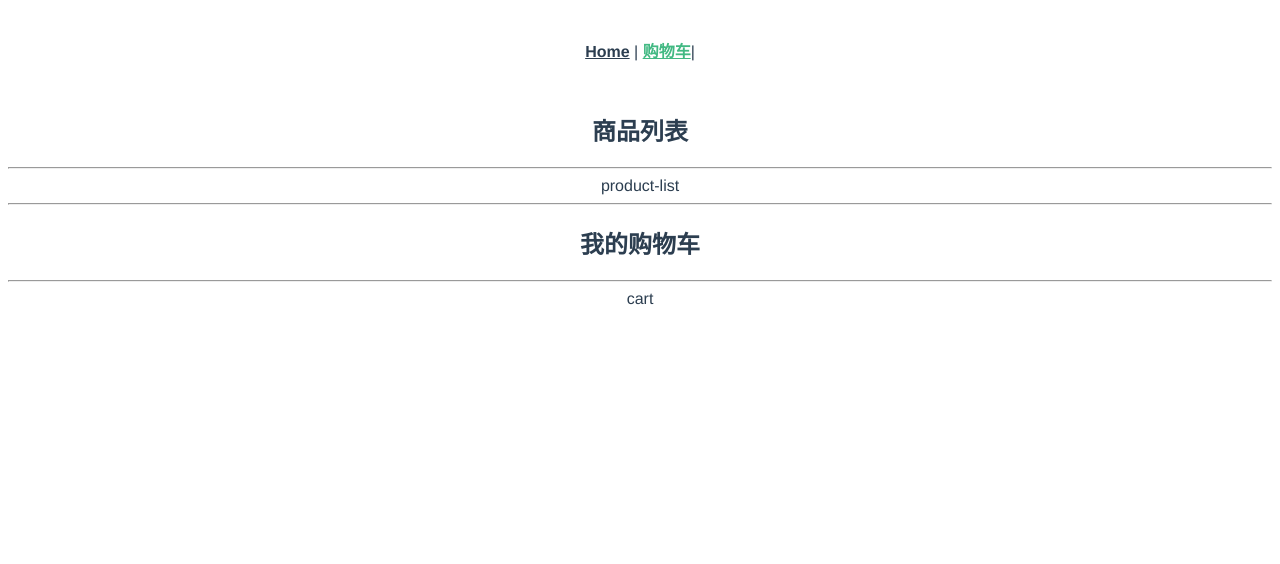
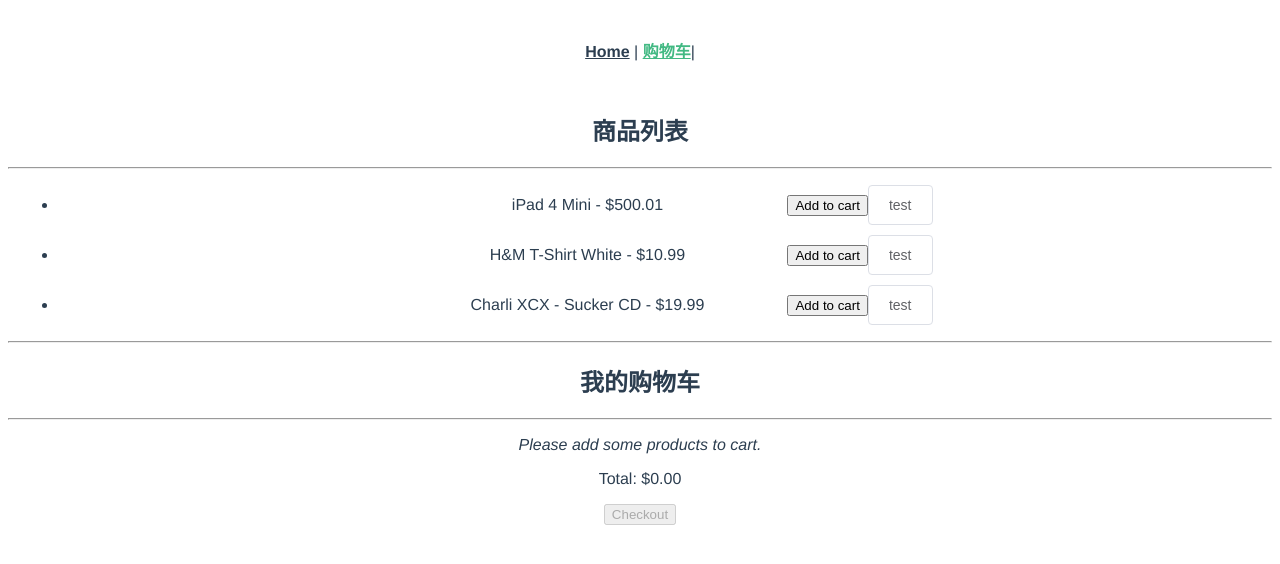
Before and after one commit to missxiaolin/vue-tools, a Vue app: page /shopping in a window 1280 px wide. Shown: the top 564 px of the page. Built offline with nearby package versions, Linux system fonts and the light colour scheme.

Commit message:
* 购物车逻辑

```diff
--- /dev/null
+++ b/src/api/shop.js
@@ -0,0 +1,23 @@
+/**
+ * Mocking client-server processing
+ */
+const _products = [
+  { id: 1, title: "iPad 4 Mini", price: 500.01, inventory: 2 },
+  { id: 2, title: "H&M T-Shirt White", price: 10.99, inventory: 10 },
+  { id: 3, title: "Charli XCX - Sucker CD", price: 19.99, inventory: 5 },
+];
+
+export default {
+  getProducts(cb) {
+    setTimeout(() => cb(_products), 100);
+  },
+
+  buyProducts(products, cb, errorCb) {
+    setTimeout(() => {
+      // simulate random checkout failure.
+      Math.random() > 0.5 || navigator.userAgent.indexOf("PhantomJS") > -1
+        ? cb()
+        : errorCb();
+    }, 100);
+  },
+};
--- a/src/components/shopping/Cart.vue
+++ b/src/components/shopping/Cart.vue
@@ -1,5 +1,39 @@
 <template>
-    <div>
-        cart
-    </div>
+  <div class="cart">
+      <p v-show="!products.length">
+          <i>Please add some products to cart.</i>
+      </p>
+      <ul>
+          <li v-for="p in products" :key="p.id">{{ p.title }} - {{ p.price | currency }} x {{ p.quantity }}</li>
+      </ul>
+      <p>Total: {{ total | currency }}</p>
+      <p>
+          <button :disabled="!products.length" @click="checkout(products)">Checkout</button>
+      </p>
+      <p v-show="checkoutStatus">Checkout {{ checkoutStatus }}.</p>
+  </div>
 </template>
+<script>
+import { mapGetters, mapState } from 'vuex';
+export default {
+  computed: {
+      ...mapState({
+          checkoutStatus: (state) => state.cart.checkoutStatus
+      }),
+      ...mapGetters('cart', {
+          products: 'cartProducts',
+          total: 'cartTotalPrice'
+      })
+  },
+  methods: {
+      checkout(products) {
+          this.$store.dispatch('cart/checkout', products);
+      }
+  }
+};
+</script>
+<style lang="scss" scoped>
+li {
+  margin: 10px;
+}
+</style>
--- a/src/components/shopping/ProductList.vue
+++ b/src/components/shopping/ProductList.vue
@@ -1,5 +1,34 @@
 <template>
-    <div>
-        product-list
-    </div>
+  <ul>
+    <li v-for="p in products" :key="p.id">
+      <span>{{ p.title }} - {{ p.price | currency }}</span>
+      <button :disabled="!p.inventory" @click="addProductToCart(p)">
+        Add to cart
+      </button>
+      <el-button>test</el-button>
+    </li>
+  </ul>
 </template>
+
+<script>
+import { mapState, mapActions } from "vuex";
+export default {
+  computed: mapState({
+    products: (state) => state.products.all,
+  }),
+  methods: mapActions("cart", ["addProductToCart"]),
+  created() {
+    // this.getAllProducts();
+    this.$store.dispatch("products/getAllProducts");
+  },
+};
+</script>
+<style lang="scss" scoped>
+li {
+  margin: 10px;
+  span {
+    display: inline-block;
+    width: 400px;
+  }
+}
+</style>
--- a/src/store/index.js
+++ b/src/store/index.js
@@ -1,17 +1,16 @@
 import Vue from 'vue'
 import Vuex from 'vuex'
+import cart from './modules/cart';
+import products from './modules/products';
 
 Vue.use(Vuex)
 
+const debug = process.env.NODE_ENV !== 'production';
+
 export default new Vuex.Store({
-  state: {
+  modules: {
+      cart,
+      products,
   },
-  getters: {
-  },
-  mutations: {
-  },
-  actions: {
-  },
-  modules: {
-  }
-})
+  strict: debug
+});
--- /dev/null
+++ b/src/store/modules/cart.js
@@ -0,0 +1,92 @@
+import shop from '../../api/shop';
+
+// initial state
+// shape: [{ id, quantity }]
+const state = () => ({
+    items: [],
+    checkoutStatus: null
+});
+
+// getters
+const getters = {
+    cartProducts: (state, getters, rootState) => {
+        return state.items.map(({ id, quantity }) => {
+            const product = rootState.products.all.find((product) => product.id === id);
+            return {
+                id: product.id,
+                title: product.title,
+                price: product.price,
+                quantity
+            };
+        });
+    },
+
+    cartTotalPrice: (state, getters) => {
+        return getters.cartProducts.reduce((total, product) => {
+            return total + product.price * product.quantity;
+        }, 0);
+    }
+};
+
+// actions
+const actions = {
+    checkout({ commit, state }, products) {
+        const savedCartItems = [...state.items];
+        commit('setCheckoutStatus', null);
+        // empty cart
+        commit('setCartItems', { items: [] });
+        shop.buyProducts(
+            products,
+            () => commit('setCheckoutStatus', 'successful'),
+            () => {
+                commit('setCheckoutStatus', 'failed');
+                // rollback to the cart saved before sending the request
+                commit('setCartItems', { items: savedCartItems });
+            }
+        );
+    },
+
+    addProductToCart({ state, commit }, product) {
+        commit('setCheckoutStatus', null);
+        if (product.inventory > 0) {
+            const cartItem = state.items.find((item) => item.id === product.id);
+            if (!cartItem) {
+                commit('pushProductToCart', { id: product.id });
+            } else {
+                commit('incrementItemQuantity', cartItem);
+            }
+            // remove 1 item from stock
+            commit('products/decrementProductInventory', { id: product.id }, { root: true });
+        }
+    }
+};
+
+// mutations
+const mutations = {
+    pushProductToCart(state, { id }) {
+        state.items.push({
+            id,
+            quantity: 1
+        });
+    },
+    incrementItemQuantity(state, { id }) {
+        const cartItem = state.items.find((item) => item.id === id);
+        cartItem.quantity++;
+    },
+
+    setCartItems(state, { items }) {
+        state.items = items;
+    },
+
+    setCheckoutStatus(state, status) {
+        state.checkoutStatus = status;
+    }
+};
+
+export default {
+    namespaced: true,
+    state,
+    getters,
+    actions,
+    mutations
+};
--- /dev/null
+++ b/src/store/modules/products.js
@@ -0,0 +1,36 @@
+import shop from '../../api/shop';
+
+// initial state
+const state = () => ({
+    all: []
+});
+// getters
+const getters = {};
+// actions
+const actions = {
+    getAllProducts({ commit }) {
+        shop.getProducts((products) => {
+            commit('setProducts', products);
+        });
+    }
+};
+
+// mutations
+const mutations = {
+    setProducts(state, products) {
+        state.all = products;
+    },
+
+    decrementProductInventory(state, { id }) {
+        const product = state.all.find((product) => product.id === id);
+        product.inventory--;
+    }
+};
+
+export default {
+    namespaced: true,
+    state,
+    getters,
+    actions,
+    mutations
+};
--- a/src/views/Shopping.vue
+++ b/src/views/Shopping.vue
@@ -16,7 +16,7 @@
 import ProductList from '../components/shopping/ProductList.vue';
 import Cart from '../components/shopping/Cart.vue';
 export default {
-    name: 'Shopping',
+    name: "Shopping",
     components: { ProductList, Cart }
 };
 </script>
```
